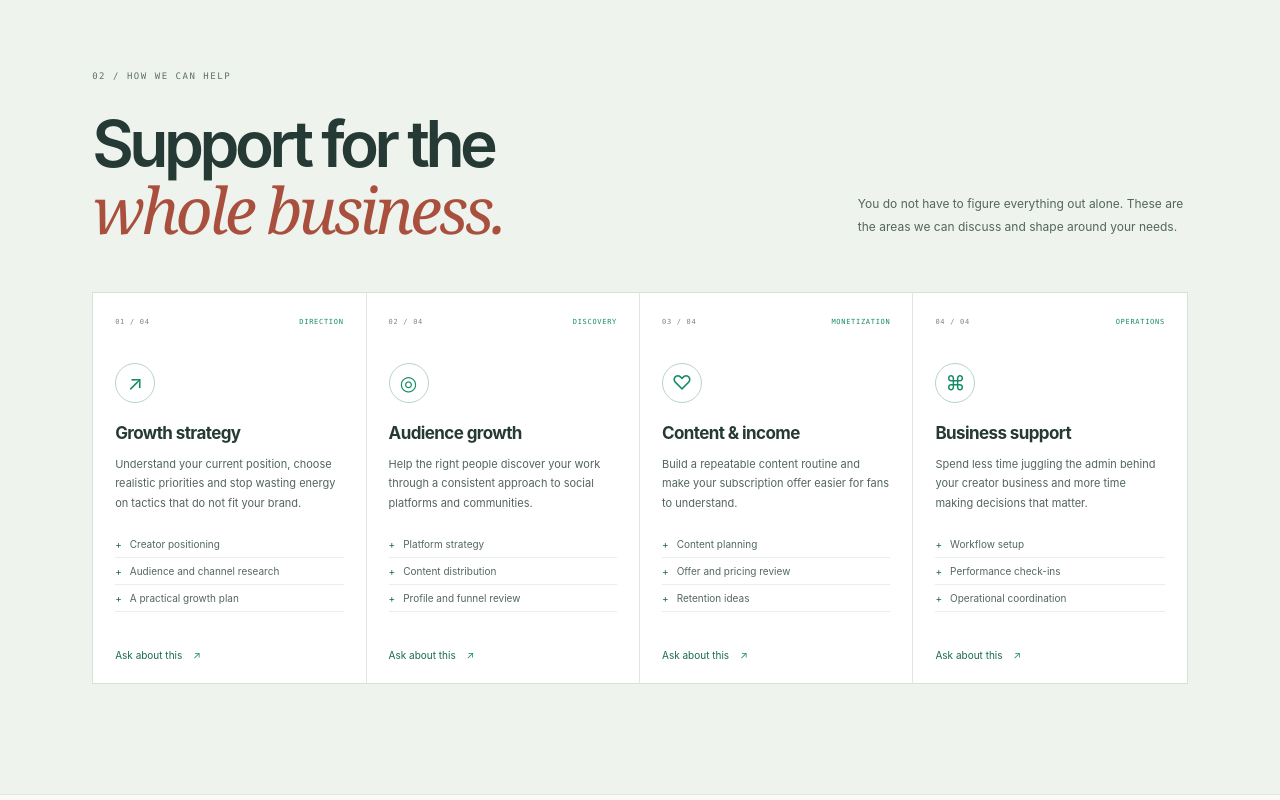
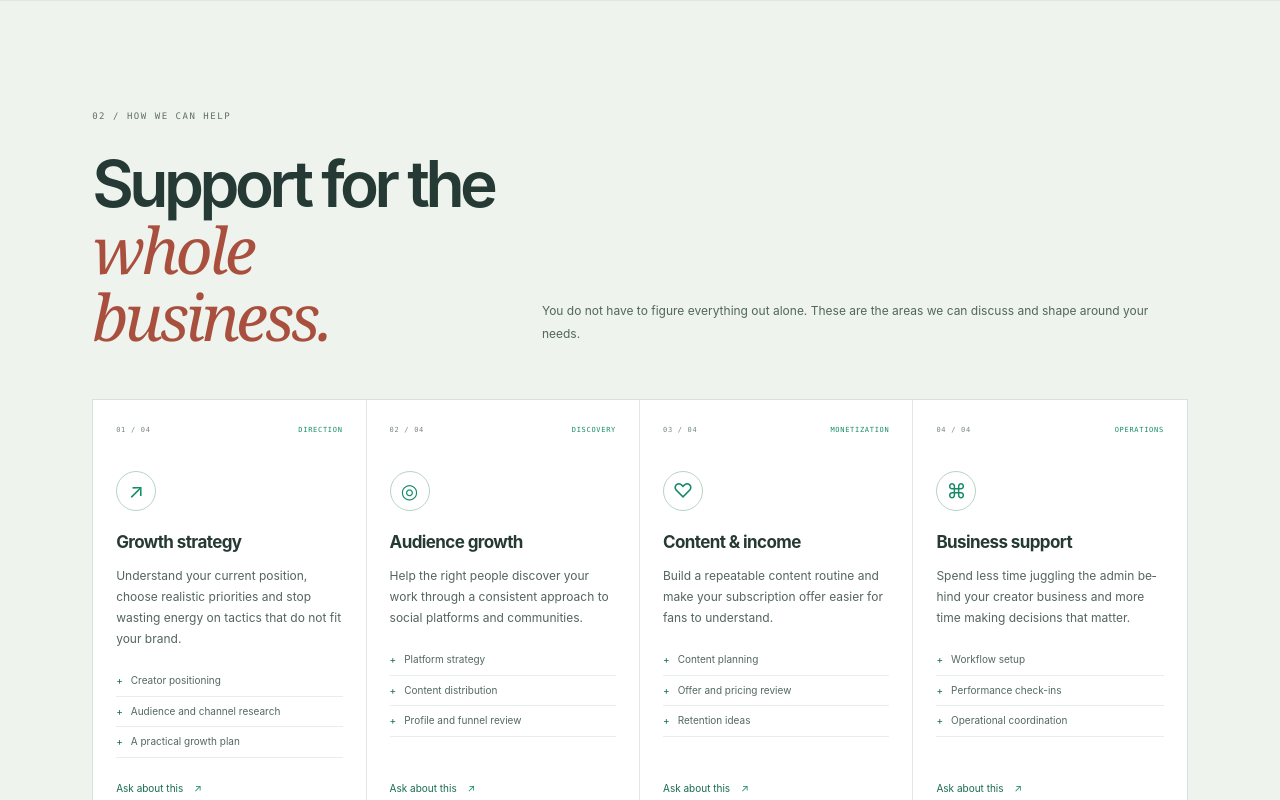
Before and after one commit to alphaggtrh-max/APEX-CREATOR-PARTNERS, a Next.js app: page / in a window 1280 px wide. Shown: the part 2888-3688 px from the top of the page. Built offline with nearby package versions, Linux system fonts and the light colour scheme; a web font is replaced by a local one.

Commit message:
Repair clipped text and inconsistent card layouts across APEX website

```diff
--- a/app/globals.css
+++ b/app/globals.css
@@ -970,3 +970,180 @@ body{background:var(--apex-light-bg)!important;color:var(--apex-light-ink)!impor
 .services-page .services-end h2 em,.contact-page .contact-page-hero h1 em{
   color:#a94f3d!important;-webkit-text-fill-color:#a94f3d!important;
 }
+
+
+/* ===== Layout repair: prevent text collisions, edge clipping and cramped cards ===== */
+.apex-site,.apex-site *{box-sizing:border-box}
+.apex-site{width:100%;max-width:100%;overflow-x:clip}
+.apex-site .apex-section,
+.apex-site .apex-closing,
+.apex-site .apex-footer{min-width:0}
+.apex-site p,.apex-site li,.apex-site h1,.apex-site h2,.apex-site h3,
+.apex-site summary,.apex-site a,.inner-page p,.inner-page li{
+  overflow-wrap:anywhere;
+  word-break:normal;
+  hyphens:auto;
+}
+.apex-site p{max-width:100%}
+
+/* The three trust/principle cards shown in the supplied screenshot had no
+   horizontal padding after their white card backgrounds were introduced. */
+.apex-site .apex-principle-grid{
+  display:grid;
+  grid-template-columns:repeat(3,minmax(0,1fr));
+  gap:18px;
+  align-items:stretch;
+}
+.apex-site .apex-principle-grid article{
+  min-width:0;
+  min-height:190px;
+  height:auto;
+  padding:24px 24px 26px!important;
+  border:1px solid #dfe7e1!important;
+  border-top:3px solid #b8d5c3!important;
+  background:#fff!important;
+  display:flex;
+  flex-direction:column;
+  align-items:flex-start;
+  justify-content:flex-start;
+}
+.apex-site .apex-principle-grid article>span{
+  display:block;
+  margin:0 0 17px;
+  font:700 9px var(--mono);
+  line-height:1.4;
+  color:#176b4e!important;
+}
+.apex-site .apex-principle-grid h3{
+  margin:0 0 11px!important;
+  font-size:clamp(15px,1.35vw,18px)!important;
+  line-height:1.3!important;
+  letter-spacing:-.025em;
+  color:#263a35!important;
+}
+.apex-site .apex-principle-grid p{
+  margin:0!important;
+  max-width:none!important;
+  font-size:13px!important;
+  line-height:1.75!important;
+  color:#53655d!important;
+}
+
+/* Service cards: natural height, readable copy, no content forced into a fixed box. */
+.apex-site .apex-service-grid{
+  grid-template-columns:repeat(4,minmax(0,1fr));
+  align-items:stretch;
+}
+.apex-site .apex-service-card{
+  min-width:0;
+  min-height:360px;
+  height:auto;
+  padding:26px 23px 24px;
+  overflow:visible;
+}
+.apex-site .apex-service-card h3{
+  line-height:1.3;
+  overflow-wrap:normal;
+}
+.apex-site .apex-service-card>p{
+  min-height:0!important;
+  font-size:12px!important;
+  line-height:1.75!important;
+}
+.apex-site .apex-service-card li{
+  line-height:1.55;
+  overflow-wrap:anywhere;
+}
+
+/* The four-step explainer should wrap cleanly instead of squeezing its labels. */
+.apex-site .apex-process-visual{
+  min-width:0;
+  overflow:visible;
+  padding:26px;
+}
+.apex-site .apex-process-grid{
+  grid-template-columns:repeat(4,minmax(0,1fr));
+  align-items:stretch;
+}
+.apex-site .apex-process-card{
+  min-width:0;
+  min-height:145px;
+  height:auto;
+  padding:15px 13px;
+  overflow:visible;
+}
+.apex-site .apex-process-card b{
+  font-size:13px;
+  line-height:1.35;
+  overflow-wrap:normal;
+}
+.apex-site .apex-process-card small{
+  font-size:10px;
+  line-height:1.55;
+}
+
+/* FAQ and two-column content: allow columns to shrink without clipping. */
+.apex-site .apex-intro-grid,
+.apex-site .apex-faq-grid,
+.apex-site .apex-system,
+.apex-site .apex-section-head{
+  min-width:0;
+}
+.apex-site .apex-intro-grid>*,
+.apex-site .apex-faq-grid>*,
+.apex-site .apex-system>*{min-width:0}
+.apex-site .apex-faq-list details{min-width:0}
+.apex-site .apex-faq-list summary{
+  align-items:flex-start;
+  line-height:1.55;
+}
+.apex-site .apex-faq-list details p{
+  font-size:12px!important;
+  line-height:1.75!important;
+}
+
+/* Contact and service subpages: prevent narrow form columns and clipped labels. */
+.inner-page,.contact-page,.services-page{min-width:0;overflow-x:clip}
+.contact-page .contact-page-layout,
+.contact-page .contact-form-wrap,
+.contact-page .contact-aside,
+.contact-page .contact-form{min-width:0;max-width:100%}
+.contact-page .contact-form input,
+.contact-page .contact-form select,
+.contact-page .contact-form textarea{width:100%;min-width:0;max-width:100%}
+.contact-page .contact-form label{line-height:1.5}
+.services-page .service-detail{
+  min-width:0;
+  height:auto;
+  align-items:start;
+}
+.services-page .service-detail-content{min-width:0}
+.services-page .service-detail p{font-size:13px!important;line-height:1.75!important}
+.services-page .service-detail li{line-height:1.55}
+
+/* Responsive cards: 2 columns on tablets, one column on phones. */
+@media(max-width:1050px){
+  .apex-site .apex-service-grid{grid-template-columns:repeat(2,minmax(0,1fr))}
+  .apex-site .apex-principle-grid{grid-template-columns:repeat(2,minmax(0,1fr))}
+  .apex-site .apex-process-grid{grid-template-columns:repeat(2,minmax(0,1fr))}
+}
+@media(max-width:700px){
+  .apex-site .apex-principle-grid{grid-template-columns:1fr;gap:13px}
+  .apex-site .apex-principle-grid article{min-height:0;padding:21px 20px 23px!important}
+  .apex-site .apex-principle-grid article>span{margin-bottom:12px}
+  .apex-site .apex-principle-grid h3{font-size:17px!important}
+  .apex-site .apex-principle-grid p{font-size:13px!important}
+  .apex-site .apex-service-grid{grid-template-columns:1fr}
+  .apex-site .apex-service-card{min-height:0;padding:23px 21px}
+  .apex-site .apex-process-visual{padding:18px 14px}
+  .apex-site .apex-process-grid{grid-template-columns:repeat(2,minmax(0,1fr))}
+  .apex-site .apex-process-card{min-height:125px}
+  .apex-site .apex-section-head>p{max-width:100%}
+  .apex-site .apex-manifesto{line-height:1.16}
+}
+@media(max-width:390px){
+  .apex-site .apex-process-grid{grid-template-columns:1fr}
+  .apex-site .apex-process-card{min-height:0}
+  .apex-site .apex-hero-actions{gap:14px;flex-wrap:wrap}
+  .apex-site .apex-closing-foot{gap:12px;flex-wrap:wrap}
+}
```
